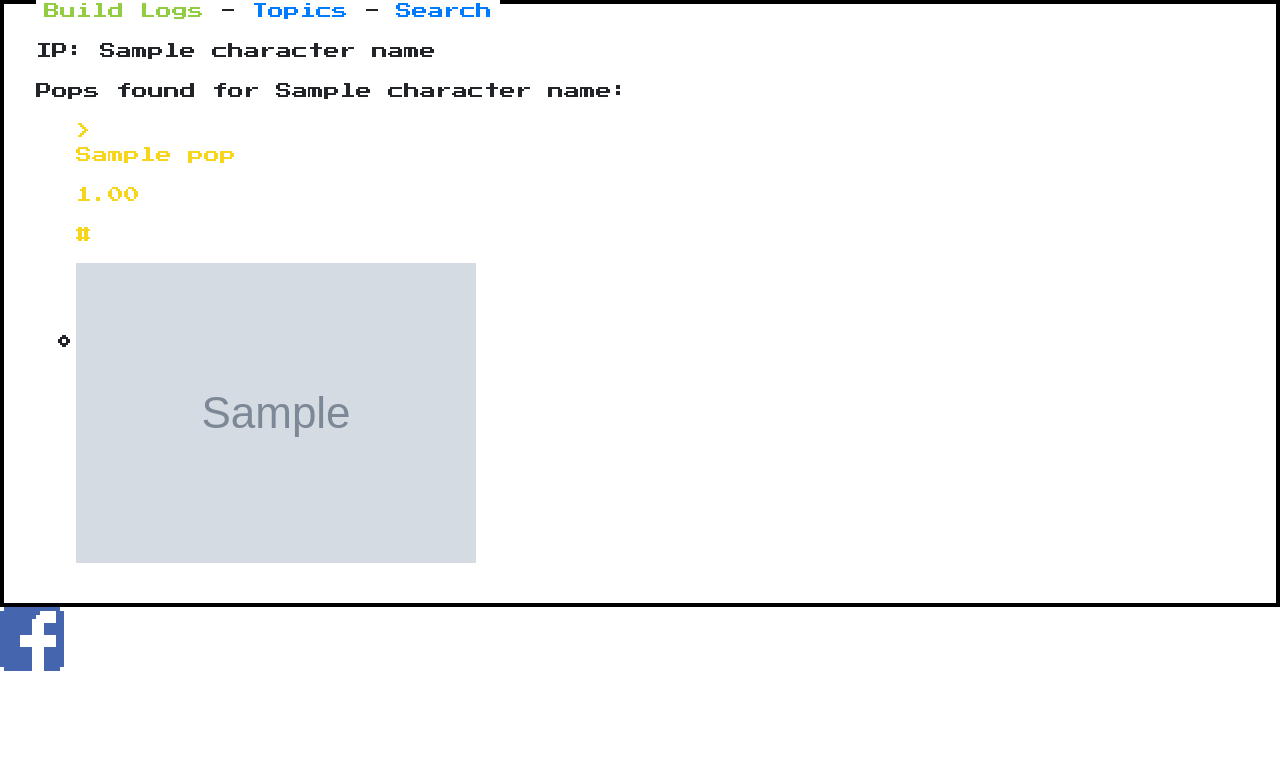
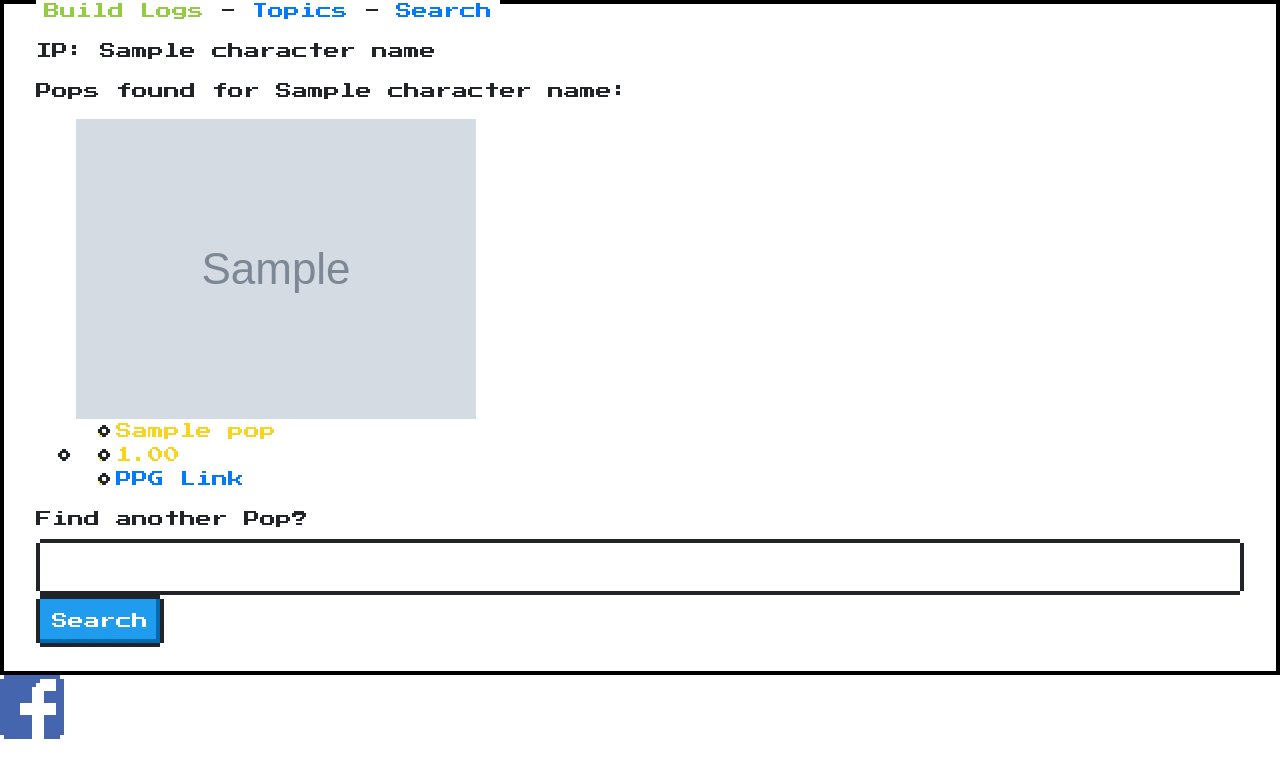
Before and after one commit to AyoHandGod/poppricer-python, a Django app: template poppricer/templates/pricer/searchResult.html in a window 1280 px wide. Shown: the top 778 px of the page. Run offline with Django 3.2, Linux system fonts and the light colour scheme; tables that the repository leaves empty hold one stand-in row (values such as "Sample post"); the template is opened without the code that fills it: values that come from a table or form of the project are taken from there, most other values are stand-ins (such as "Sample title", 1, 10 or a date in 2020); grey boxes marked "Sample" are stand-in pictures; some libraries are stand-ins or nearby versions.

Commit message:
Updated searchResult.html page. Added link to PPG page using pop.url info. Updated image position.

```diff
--- a/poppricer/templates/pricer/searchResult.html
+++ b/poppricer/templates/pricer/searchResult.html
@@ -8,14 +8,25 @@
     <p>Pops found for {{ character_name }}: </p>
     <ul class="nes-list is-circle">
         {% for pop in pops %}
+        <img src="{{ pop.imageUrl }}"/>
         <li class="nes-text is-warning">
-            ><p>{{ pop.name }}</p>
-            <p>{{ pop.value }}</p>
-            <p>{{ pop.url }}</p>
-            <img src="{{ pop.imageUrl }}"/>
+            <ul class="new-list is-disc">
+                <li>{{ pop.name }}</li>
+                <li>{{ pop.value }}</li>
+                <li><a href="http://poppriceguide.com/{{ pop.url }}">PPG Link</a></li>
+            </ul>
         </li>
         {% endfor %}
     </ul>
 </div>
 
+<div class="nes-field">
+    <form method="get" action="/search_result/">
+
+        <label for="search_field">Find another Pop?</label>
+        <input type="text" id="search_field" class="nes-input" name="search_field">
+        <button type="submit" class="nes-btn is-primary">Search</button>
+    </form>
+</div>
+
 {% endblock content %}
--- a/pricer/views.py
+++ b/pricer/views.py
@@ -38,7 +38,7 @@ def search_result(request):
             if poplist is not None:
                 addPopListToDB(poplist)
                 character = Character.objects.get(name=str(search_target))
-                pops = Pop.objects.filter(character=character)
+                pops = Pop.objects.filter(character=character).order_by('-value')
                 context = {"character_name": character.name, "pops": pops}
                 return render(request, 'pricer/searchResult.html', context)
 
```
